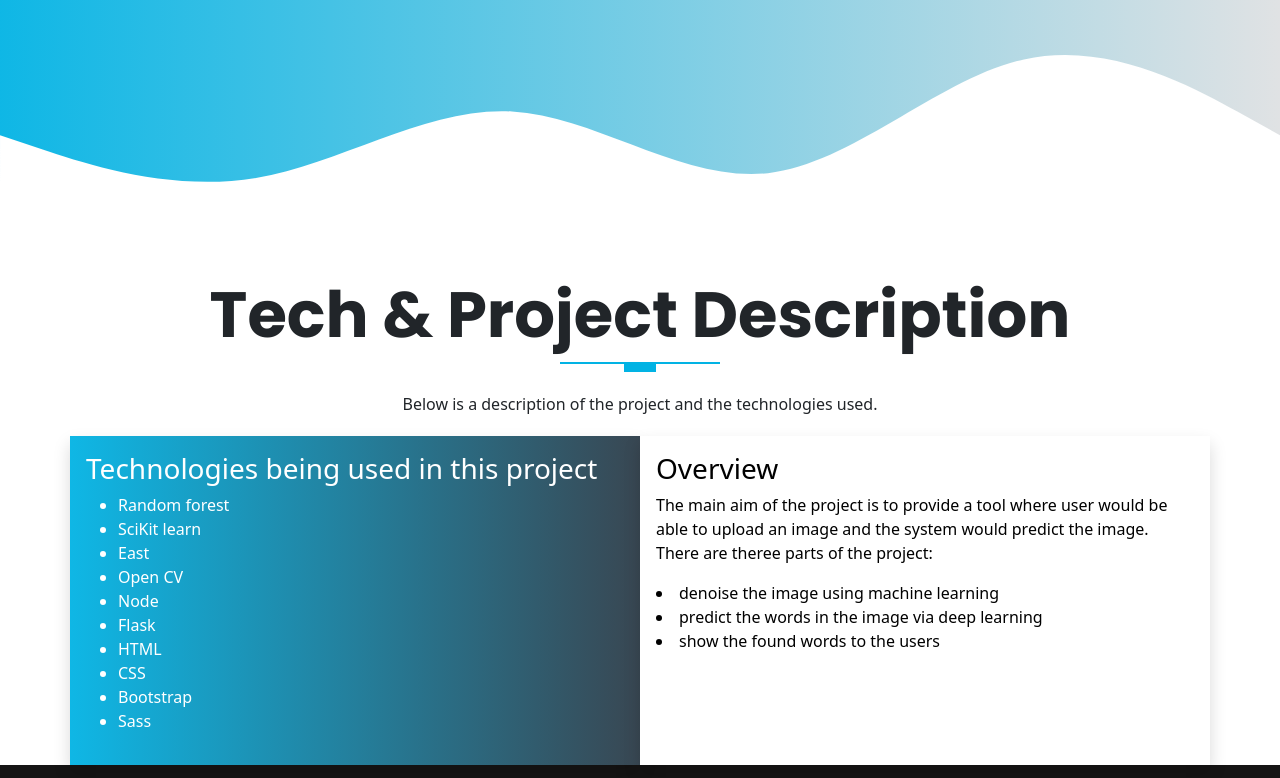
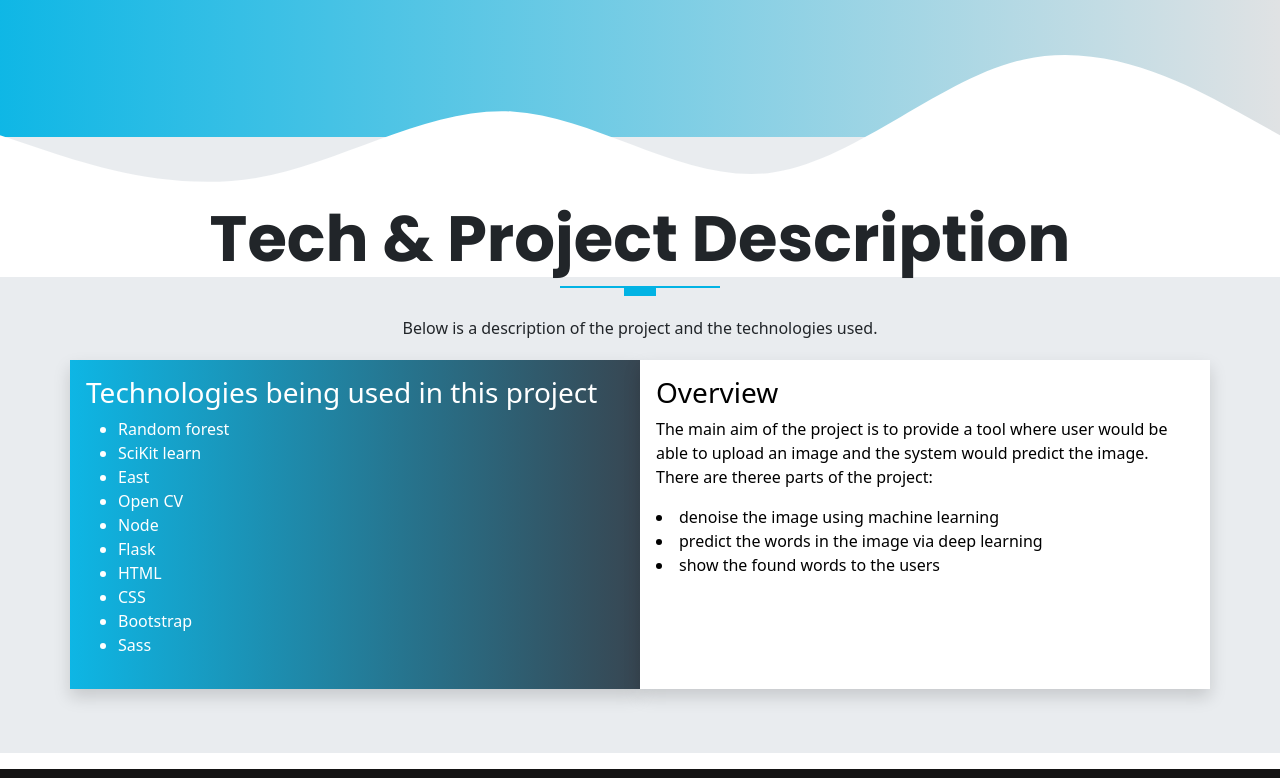
Before and after one commit to shahidqureshi01/ocr, a website: page front_end/index.html in a window 1280 px wide. Shown: the part 720-1498 px from the top of the page. Drawn offline with Linux system fonts and the light colour scheme.

Commit message:
update index.html

```diff
--- a/front_end/index.html
+++ b/front_end/index.html
@@ -125,7 +125,7 @@
         START OF DESCRIPTION SECTION
     //////////////////////////////////////////////////////////////////////////////-->
     <!-- start courses-->
-    <section id="contact" class="get-started">
+    <section id="description" class="get-started">
       <div class="container">
         <div class="row text-center">
           <h1 class="display-3 fw-bold text-capitalize">
--- /dev/null
+++ b/front_end/scss/sections/_description.scss
@@ -0,0 +1,9 @@
+@use "../custom" as *;
+@use "../components/mixins" as *;
+
+.get-started {
+  padding: 4rem 0;
+  background-color: $gray-200;
+  margin-top: -8.75rem;
+  margin-bottom: 1rem;
+}
--- a/front_end/scss/style.scss
+++ b/front_end/scss/style.scss
@@ -10,3 +10,4 @@
 @use "./sections/footer";
 @use "./sections/intro";
 @use "./sections/navbar";
+@use "./sections/description";
```
Also changed, not shown: front_end/assets/css/style.css, front_end/images/tldr.jpeg (added), 1 other file.
